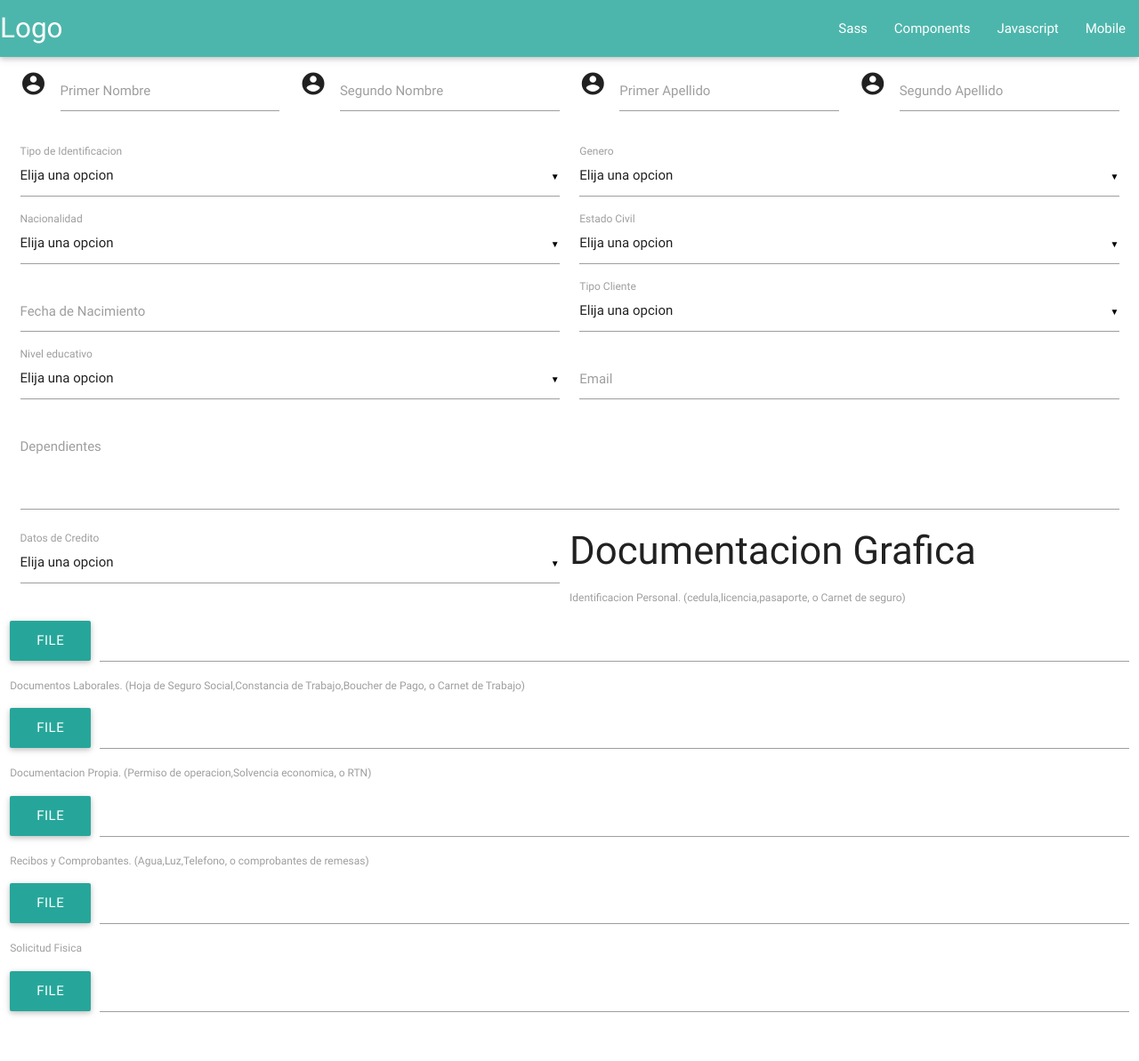
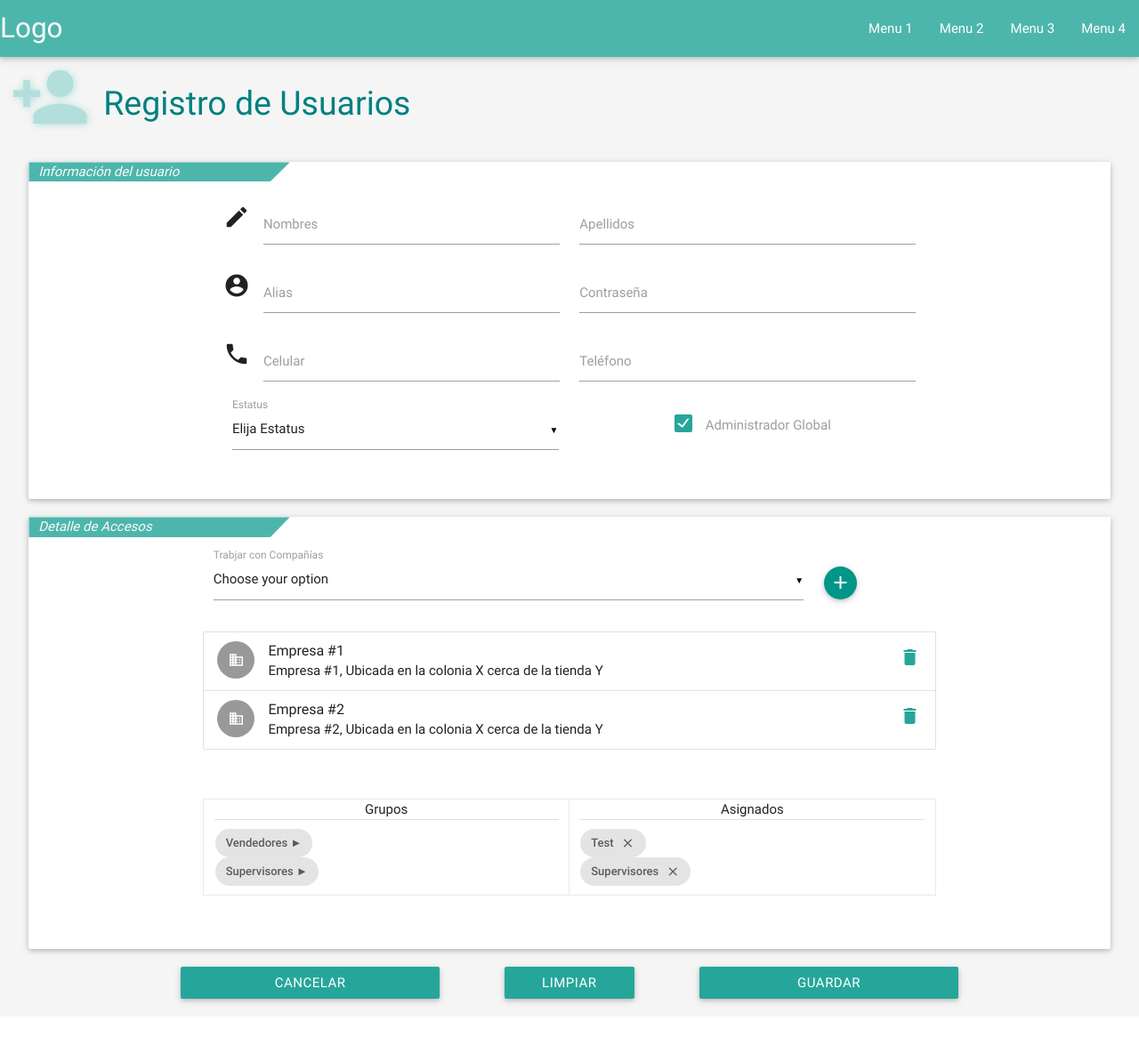
Before and after one commit to roque510/armada, a PHP site: page / in a window 1280 px wide. Shown: the whole page at 89% size. After the commit the page ends 1131 px from the top, so only its background shows below. Run offline with PHP 8.4, Linux system fonts and the light colour scheme; some libraries are stand-ins or nearby versions.

Commit message:
Diseño del modulo Registro de Usuarios

```diff
--- a/Modulos/chome.modulo.php
+++ b/Modulos/chome.modulo.php
@@ -3,10 +3,10 @@
       <a href="#!" class="brand-logo">Logo</a>
       <a href="#" data-activates="mobile-demo" class="button-collapse"><i class="material-icons">menu</i></a>
       <ul class="right hide-on-med-and-down">
-        <li><a href="sass.html">Sass</a></li>
-        <li><a href="badges.html">Components</a></li>
-        <li><a href="collapsible.html">Javascript</a></li>
-        <li><a href="mobile.html">Mobile</a></li>
+        <li><a href="sass.html">Menu 1</a></li>
+        <li><a href="badges.html">Menu 2</a></li>
+        <li><a href="collapsible.html">Menu 3</a></li>
+        <li><a href="mobile.html">Menu 4</a></li>
       </ul>
       <ul class="side-nav" id="mobile-demo">
         <li><a href="sass.html">Sass</a></li>
--- /dev/null
+++ b/Modulos/seguridad.modulo.php
@@ -0,0 +1,165 @@
+<div class="row">
+  <div class="col s12">
+    <i class="material-icons large left" style="color:#b2dfdb; text-shadow:0.01em 0.01em 0.1em #b2dfdb"> person_add</i>
+    <h1 class="left" style="font-size:2.5rem; color:teal;">Registro de Usuarios</h1>
+  </div>
+</div>
+
+<form >
+  <div cl-ass="row user_info">
+
+    <!-- Codigos de Colores TEAL
+    #e0f2f1 teal lighten-5
+    #b2dfdb teal lighten-4
+    #80cbc4 teal lighten-3
+    #4db6ac teal lighten-2
+    #26a69a teal lighten-1 -->
+    <!--<div class="col s6" style="width: 95%; margin: 0px auto; background-color:#26A69A; color:snow"><i>Información del Usuario</i></div>-->
+    <div class="card-panel hoverable" style="width: 95%; margin: 0px auto 20px;">
+      <div class="row" style="margin-bottom:0px">
+        <div class="col s12 m4 l3" style="background:rgba(0, 0, 0, 0) url('title.png') repeat scroll 0 0 / 100% auto; color:snow; margin-top:-20px; margin-left:-20px; margin-bottom:10px"><i>Información del usuario</i></div>
+      </div>
+      <div class="row container" style="margin-bottom:1px;">
+        <div class="col s12">
+          <div class="input-field col s12 m6">
+            <i class="material-icons prefix">mode_edit</i>
+            <input id="icon_prefix" type="text" class="validate" style='text-align:center'>
+            <label class="active" for="icon_prefix">Nombres</label>
+          </div>
+          <div class="input-field col s12 m6">
+            <input id="icon_prefix" type="text" class="validate" style='text-align:center'>
+            <label class="active" for="icon_prefix">Apellidos</label>
+          </div>
+        </div>
+      </div>
+      <div class="row container" style="margin-bottom:1px;">
+        <div class="col s12" >
+          <div class="input-field col s12 m6">
+            <i class="material-icons prefix">account_circle</i>
+            <input id="icon_prefix" type="text" class="validate" style='text-align:center'>
+            <label class="active" for="icon_prefix">Alias</label>
+          </div>
+          <div class="input-field col s12 m6">
+            <input id="password" type="password" class="validate" style='text-align:center'>
+            <label class="active" for="password">Contraseña</label>
+          </div>
+        </div>
+      </div>
+      <div class="row container" style="margin-bottom:1px;">
+        <div class="col s12" >
+          <div class="input-field col s12 m6">
+            <i class="material-icons prefix">phone</i>
+            <input id="icon_prefix" type="text" class="validate" style='text-align:center'>
+            <label class="active" for="icon_prefix">Celular</label>
+          </div>
+          <div class="input-field col s12 m6">
+            <input id="icon_prefix" type="text" class="validate" style='text-align:center'>
+            <label class="active" for="icon_prefix">Teléfono</label>
+          </div>
+        </div>
+      </div>
+      <div class="row container">
+        <div class="col s12 m6" style="text-align:center;">
+          <div class="input-field col s12" style="margin-left: 10px;">
+            <select>
+              <option value="" disabled selected>Elija Estatus</option>
+              <option value="1">Activo</option>
+              <option value="2">Inactivo</option>
+              <option value="3">Bloqueado</option>
+            </select>
+            <label>Estatus</label>
+          </div>
+        </div>
+        <div class="col s12 m6" style="text-align:center; margin-top:21px;">
+          <input type="checkbox" class="filled-in" id="filled-in-box" checked="checked" />
+          <label for="filled-in-box">Administrador Global</label>
+        </div>
+      </div>
+    </div>
+  </div>
+
+  <div class="card-panel hoverable" style="width: 95%; margin: 0px auto;">
+    <div class="row" style="margin-bottom:0px">
+        <div class="col s12 m4 l3" style="background:rgba(0, 0, 0, 0) url('title.png') repeat scroll 0 0 / 100% auto; color:snow; margin-top:-20px; margin-left:-20px; margin-bottom:10px"><i>Detalle de Accesos</i></div>
+    </div>
+  <div class="row user_cias" >
+    <div class="row container">
+      <div class="input-field col s10">
+        <select multiple>
+          <option value="" disabled selected>Choose your option</option>
+          <option value="1">Empresa #1</option>
+          <option value="2">Empresa #2</option>
+          <option value="3">Empresa #3</option>
+        </select>
+        <label>Trabjar con Compañías</label>
+      </div>
+      <div class="col s2" style="margin-top:23px;">
+        <a class="btn-floating btn-small waves-effect waves-light teal">
+          <i class="material-icons">add</i>
+        </a>
+      </div>
+    </div>
+    <div class="row container">
+      <ul class="collection">
+        <li class="collection-item avatar" style="min-height:63px">
+          <i class="material-icons circle">business</i>
+          <span class="title">Empresa #1</span>
+          <p>Empresa #1, Ubicada en la colonia X cerca de la tienda Y</p>
+          <a href="#!" class="secondary-content"><i class="material-icons">delete</i></a>
+        </li>
+        <li class="collection-item avatar" style="min-height:63px">
+          <i class="material-icons circle">business</i>
+          <span class="title">Empresa  #2</span>
+          <p>Empresa #2, Ubicada en la colonia X cerca de la tienda Y</p>
+          <a href="#!" class="secondary-content"><i class="material-icons">delete</i></a>
+        </li>
+      </ul>
+    </div>
+  </div>
+
+  <div class="row user_groups" >
+    <div class="row container" style="border:solid 1px #e9e9e9">
+      <div class="col s12 m6 grupos" style="border-right:solid 1px #e9e9e9">
+        <div style="text-align:center">Grupos</div>
+        <div class="divider" style="margin-bottom:10px;"></div>
+        <div class="row container" style="margin-bottom:0; margin-left:1px;">
+          <div class="chip">
+            Vendedores ►
+          </div>
+        </div>
+        <div class="row container" style="margin-bottom:0; margin-left:1px;">
+          <div class="chip">
+            Supervisores ►
+          </div>
+        </div>
+        <div style="margin-bottom:10px"></div>
+      </div>
+      <div class="col s12 m6 grupos" >
+        <div style="text-align:center;">Asignados</div>
+        <div class="divider" style="margin-bottom:10px;"></div>
+        <div class="row container" style="margin-bottom:0; margin-left:1px;">
+          <div class="chip">
+            Test
+            <i class="material-icons">close</i>
+          </div>
+        </div>
+        <div class="row container" style="margin-bottom:0; margin-left:1px;">
+          <div class="chip">
+            Supervisores
+            <i class="material-icons">close</i>
+          </div>
+        </div>
+        <div style="margin-bottom:10px"></div>
+      </div>
+    </div>
+  </div>
+</div>
+
+  <div class="row container user_buttons" style="text-align:right; margin-top:20px">
+    <div class="col s12">
+      <a class="waves-effect waves-light btn col s12 m4">Cancelar</a>
+      <a class="waves-effect waves-light btn col s12 m2 push-m1">Limpiar</a>
+      <a class="waves-effect waves-light btn col s12 m4 push-m2">Guardar</a>
+    </div>
+  </div>
+</form>
--- a/index.php
+++ b/index.php
@@ -10,14 +10,14 @@
       <meta name="viewport" content="width=device-width, initial-scale=1.0"/>
     </head>
 
-    <body>
+    <body style ="background-color:whitesmoke;">
      <?php
       require_once('funciones.php');
 
       modulo('chome');
       //modulo('login');
       //modulo('cliente2');
-      modulo('analista');
+      modulo('seguridad');
 
     ?>
 
```
Also changed, not shown: Modulos/seguridad.modulo_backup_05.03.2016.php (added, +140 -0 lines), Title.png (added).
